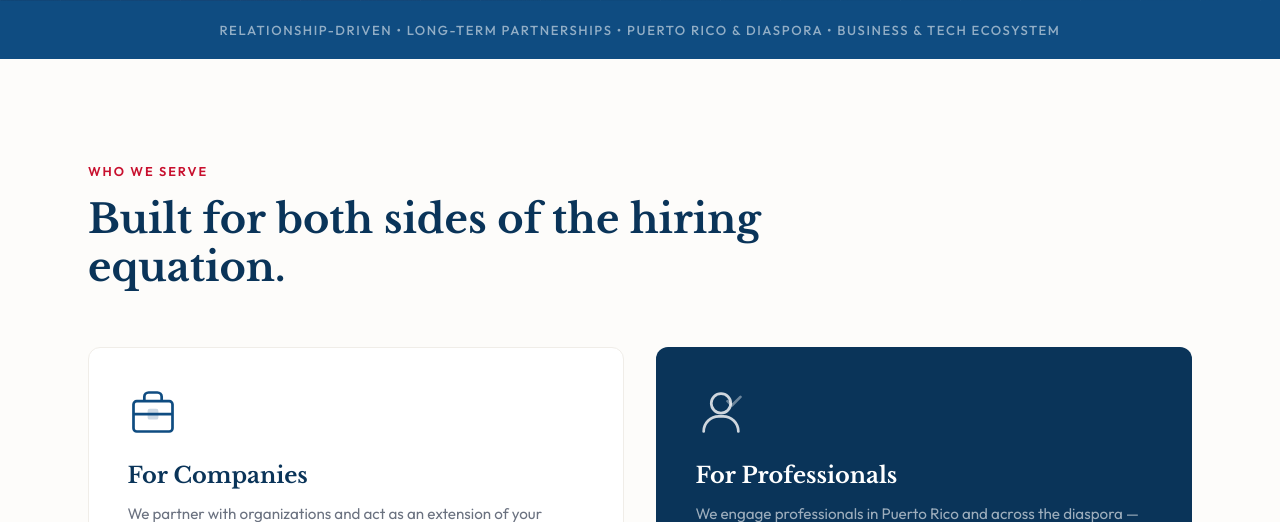
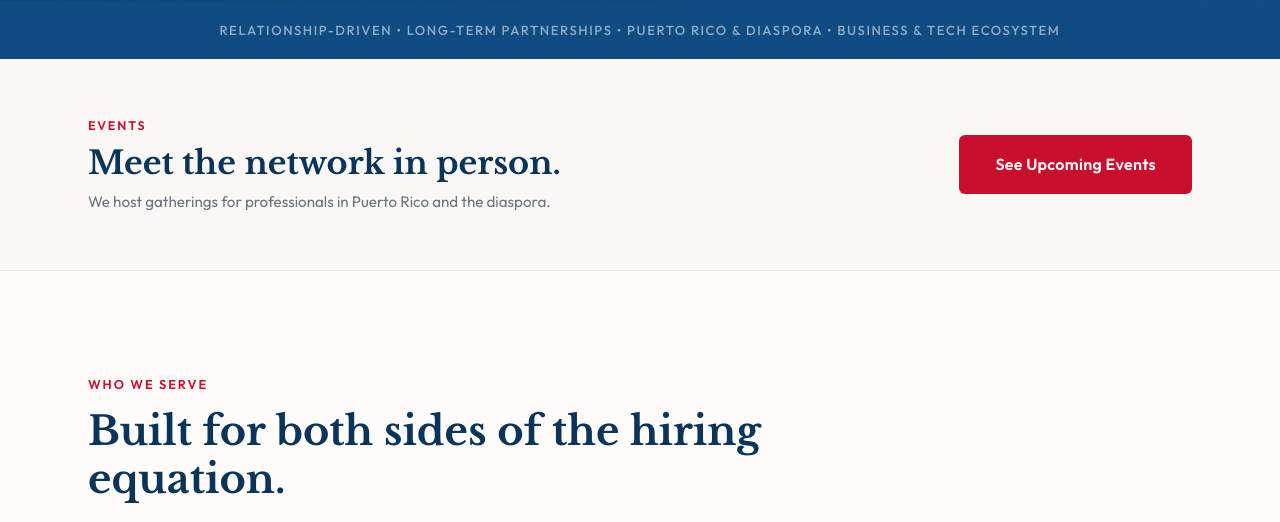
Before and after one commit to alexchappuis/Puerto-Rico-Talent-Network, a Django app: page / in a window 1280 px wide. Shown: the part 799-1321 px from the top of the page. Run offline with Django 5.2, Linux system fonts and the light colour scheme.

Commit message:
events banner

```diff
--- a/website/static/css/styles.css
+++ b/website/static/css/styles.css
@@ -1386,3 +1386,63 @@ em {
         grid-template-columns: 1fr;
     }
 }
+
+/* ==========================================================================
+   Upcoming Events Banner (home page)
+   Append to website/static/css/styles.css
+   ========================================================================== */
+
+.events-banner {
+    background: var(--cream);
+    border-bottom: 1px solid var(--sand);
+    padding: clamp(2.5rem, 5vw, 3.5rem) 0;
+}
+
+.events-banner__inner {
+    max-width: var(--max-width);
+    margin: 0 auto;
+    padding: 0 var(--gutter);
+    display: flex;
+    align-items: center;
+    justify-content: space-between;
+    gap: 2rem;
+    flex-wrap: wrap;
+}
+
+.events-banner__label {
+    font-family: var(--font-body);
+    font-size: 0.78rem;
+    font-weight: 600;
+    letter-spacing: 0.15em;
+    text-transform: uppercase;
+    color: var(--red);
+    margin-bottom: 0.5rem;
+}
+
+.events-banner__title {
+    font-family: var(--font-display);
+    font-size: clamp(1.4rem, 2.6vw, 2rem);
+    color: var(--navy-deep);
+    margin-bottom: 0.4rem;
+}
+
+.events-banner__dates {
+    font-size: 0.95rem;
+    color: var(--slate);
+}
+
+.events-banner__inner .btn {
+    flex-shrink: 0;
+}
+
+@media (max-width: 700px) {
+    .events-banner__inner {
+        flex-direction: column;
+        align-items: flex-start;
+        gap: 1.5rem;
+    }
+
+    .events-banner__inner .btn {
+        width: 100%;
+    }
+}
--- a/website/templates/PRTN/home.html
+++ b/website/templates/PRTN/home.html
@@ -27,6 +27,37 @@
 <section class="strip">
     <div class="strip__inner">
         <p class="strip__text">Relationship-driven &bull; Long-term partnerships &bull; Puerto Rico & diaspora &bull; Business & tech ecosystem</p>
+    </div>
+</section>
+
+<!-- Upcoming Events -->
+<section class="events-banner">
+    <div class="events-banner__inner fade-up">
+        {% if upcoming_events %}
+        <div class="events-banner__text">
+            <p class="events-banner__label">Upcoming Events</p>
+            <h2 class="events-banner__title">
+                {% if upcoming_events|length == 1 %}
+                    Join us in {{ upcoming_events.0.city }}
+                {% else %}
+                    We're coming to {{ upcoming_events.0.city }} and {{ upcoming_events.1.city }}
+                {% endif %}
+            </h2>
+            <p class="events-banner__dates">
+                {% for event in upcoming_events %}
+                    {{ event.starts_at|date:"F j" }}{% if not forloop.last %} &nbsp;·&nbsp; {% endif %}
+                {% endfor %}
+            </p>
+        </div>
+        <a href="{% url 'events' %}" class="btn btn--primary btn--lg">See Upcoming Events</a>
+        {% else %}
+        <div class="events-banner__text">
+            <p class="events-banner__label">Events</p>
+            <h2 class="events-banner__title">Meet the network in person.</h2>
+            <p class="events-banner__dates">We host gatherings for professionals in Puerto Rico and the diaspora.</p>
+        </div>
+        <a href="{% url 'events' %}" class="btn btn--primary btn--lg">See Upcoming Events</a>
+        {% endif %}
     </div>
 </section>
 
```
